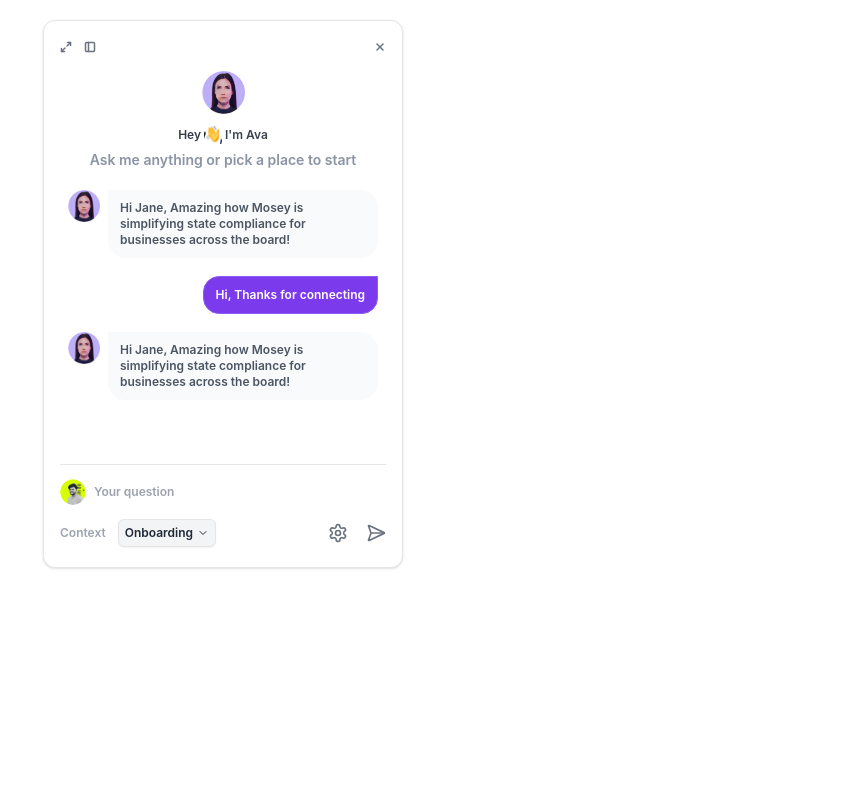
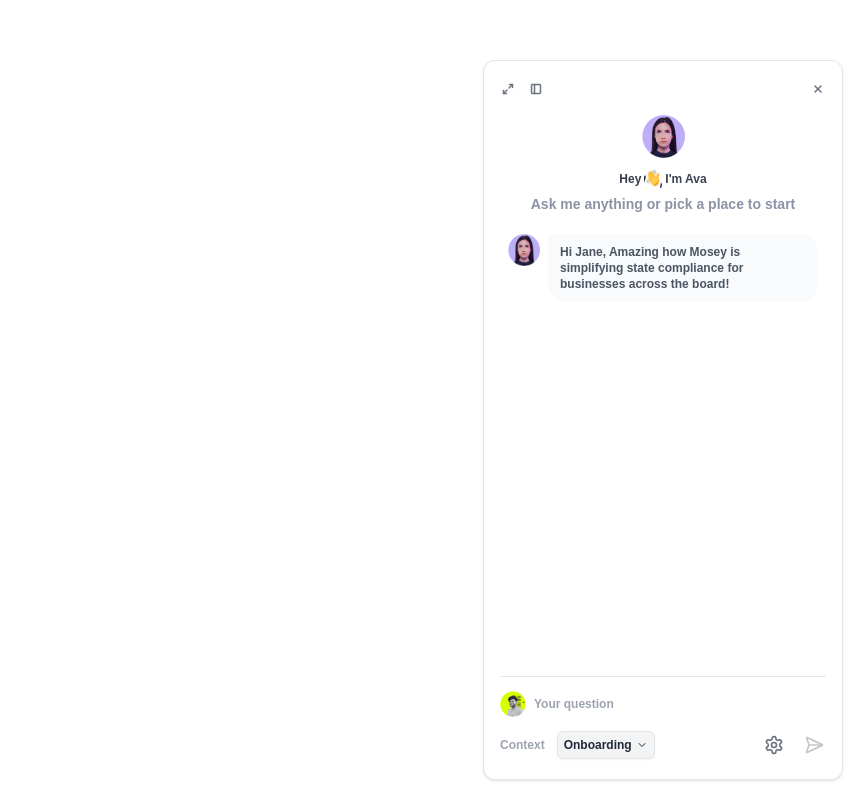
Before and after one commit to akshatj2209/chatbot-frontend, a Next.js app: page / in a window 1280 px wide. Shown: the whole page, without its empty margins (417-1280 px from the left). Built offline with nearby package versions, Linux system fonts and the light colour scheme.

Commit message:
feat: Add more UI functionalities and context

```diff
--- /dev/null
+++ b/app/(home)/components/ChatInterface/index.tsx
@@ -0,0 +1,31 @@
+'use client';
+
+import React from 'react';
+import { Button } from '@/components/ui/button';
+import { MessageSquare } from 'lucide-react';
+import ChatbotWidget from '@/components/ChatbotWidget';
+import { useChatContext } from '@/contexts/ChatContext';
+import { cn } from '@/lib/utils';
+
+export default function ChatInterface() {
+    const { isChatOpen, toggleChat, paneLocation, isMaximized } = useChatContext();
+
+    return (
+        <div className={cn(isMaximized && "w-[calc(100%-40px)]", !isMaximized && paneLocation === 'left' ? 'fixed bottom-5 left-5' : 'fixed bottom-5 right-5')}>
+            {isChatOpen ? (
+                <div className="transition-opacity duration-300 ease-in-out opacity-100">
+                    <ChatbotWidget />
+                </div>
+            ) : (
+                <div className="transition-opacity duration-300 ease-in-out opacity-100">
+                    <Button
+                        onClick={toggleChat}
+                        className="bg-violet-600 hover:bg-violet-800 text-white rounded-full p-3 shadow-lg h-12 w-12"
+                    >
+                        <MessageSquare size={24} />
+                    </Button>
+                </div>
+            )}
+        </div>
+    );
+}
--- /dev/null
+++ b/app/(home)/page.tsx
@@ -0,0 +1,13 @@
+import React from 'react';
+import ChatInterface from './components/ChatInterface';
+import { ChatContextProvider } from '@/contexts/ChatContext';
+
+export default function Home() {
+  return (
+    <main className="flex w-full min-h-screen flex-col items-center justify-between p-5 font-inter">
+      <ChatContextProvider>
+        <ChatInterface />
+      </ChatContextProvider>
+    </main>
+  );
+}
--- a/app/page.tsx
+++ /dev/null
@@ -1,9 +0,0 @@
-import ChatbotWidget from '@/components/ChatbotWidget';
-
-export default function Home() {
-  return (
-    <main className="flex min-h-screen flex-col items-center justify-between p-5 font-['Inter']">
-      <ChatbotWidget />
-    </main>
-  );
-}
--- a/components/ChatbotWidget/Footer/BottomActionRow.tsx
+++ b/components/ChatbotWidget/Footer/BottomActionRow.tsx
@@ -1,4 +1,4 @@
-import React, { useState } from 'react';
+import React from 'react';
 
 import { Button } from '@/components/ui/button';
 import {
@@ -8,9 +8,10 @@ import {
   DropdownMenuItem,
 } from '@/components/ui/dropdown-menu';
 import { ChevronDownIcon, SendHorizonal, Settings } from 'lucide-react';
+import { useChatContext } from '@/contexts/ChatContext';
 
 export default function BottomActionRow() {
-  const [context, setContext] = useState<string>('Onboarding');
+  const { context, setContext, isLoading, input, sendMessage } = useChatContext();
 
   return (
     <div className="flex flex-row justify-between items-center">
@@ -44,7 +45,13 @@ export default function BottomActionRow() {
       </div>
       <div className="flex gap-[18px] items-center">
         <Settings className="w-5 h-5 text-gray-500" strokeWidth={2} />
-        <SendHorizonal className="w-5 h-5 text-gray-500" strokeWidth={2} />
+        <button
+          className="w-6 h-6 flex items-center justify-center rounded-sm enabled:hover:bg-gray-200 disabled:opacity-40"
+          onClick={sendMessage}
+          disabled={isLoading || !input.length}
+        >
+          <SendHorizonal className="w-5 h-5 text-gray-500" strokeWidth={2} />
+        </button>
       </div>
     </div>
   );
--- a/components/ChatbotWidget/Footer/InputBox.tsx
+++ b/components/ChatbotWidget/Footer/InputBox.tsx
@@ -1,9 +1,11 @@
 'use client';
 
+import { useChatContext } from '@/contexts/ChatContext';
 import Image from 'next/image';
 import React from 'react';
 
 export default function InputBox() {
+  const { input, setInput, sendMessage } = useChatContext();
   return (
     <div className="flex flex-row gap-2 py-3.5 items-center">
       <Image
@@ -14,8 +16,16 @@ export default function InputBox() {
         className="rounded-full max-h-[26px] max-w-[26px] shrink-0"
       />
       <input
-        className="h-3.5 text-gray-900 font-semibold placeholder-gray-400 text-xs border-none ring-0 focus:border-none outline-none"
+        className="w-full h-3.5 text-gray-900 font-semibold placeholder-gray-400 text-xs border-none ring-0 focus:border-none outline-none"
         placeholder="Your question"
+        value={input}
+        onChange={(e) => setInput(e.target.value)}
+        onKeyDown={(e) => {
+          if (e.key === 'Enter') {
+            e.preventDefault();
+            sendMessage();
+          }
+        }}
       />
     </div>
   );
--- a/components/ChatbotWidget/Header/ActionRow.tsx
+++ b/components/ChatbotWidget/Header/ActionRow.tsx
@@ -1,14 +1,33 @@
 import React from 'react';
-import { Maximize2, PanelLeft, X } from 'lucide-react';
+import { Maximize2, Minimize2, PanelLeft, PanelRight, X } from 'lucide-react';
+import { useChatContext } from '@/contexts/ChatContext';
 
 export default function ActionRow() {
+  const { toggleChat, isLoading, setPaneLocation, paneLocation, isMaximized, setIsMaximized } = useChatContext();
   return (
     <div className="flex justify-between gap-4 text-gray-500 font-bold">
       <div className="flex gap-3">
-        <Maximize2 className="w-3 h-3" strokeWidth={3} />
-        <PanelLeft className="w-3 h-3" strokeWidth={3} />
+        <button
+          className="w-4 h-4 flex items-center justify-center rounded-sm hover:bg-gray-200"
+          onClick={() => setIsMaximized(prev => !prev)}
+        >
+          {isMaximized ? <Minimize2 className="w-3 h-3" strokeWidth={3} /> : <Maximize2 className="w-3 h-3" strokeWidth={3} />}
+        </button>
+        {!isMaximized && <button
+          className="w-4 h-4 flex items-center justify-center rounded-sm hover:bg-gray-200"
+          onClick={() => setPaneLocation(prev => prev === 'left' ? 'right' : 'left')}
+        >
+          {paneLocation === 'right' ? <PanelLeft className="w-3 h-3" strokeWidth={3} /> : <PanelRight className="w-3 h-3" strokeWidth={3} />}
+        </button>
+        }
       </div>
-      <X className="w-3 h-3" strokeWidth={3} />
+      <button
+        className="w-4 h-4 flex items-center justify-center rounded-sm hover:bg-gray-200"
+        onClick={toggleChat}
+        disabled={isLoading}
+      >
+        <X className="w-3 h-3" strokeWidth={3} />
+      </button>
     </div>
   );
 }
--- a/components/ChatbotWidget/index.tsx
+++ b/components/ChatbotWidget/index.tsx
@@ -1,82 +1,20 @@
 'use client';
 
-import React, { useState } from 'react';
+import React from 'react';
 import { Card, CardContent } from '@/components/ui/card';
 import Header from './Header';
-import { Message } from './types';
-import { v4 as uuidv4 } from 'uuid';
 import MessageBox from './MessageBox';
 import Footer from './Footer';
+import { useChatContext } from '@/contexts/ChatContext';
+import { cn } from '@/lib/utils';
 
 const ChatbotWidget: React.FC = () => {
-  const [messages, setMessages] = useState<Message[]>([
-    {
-      id: uuidv4(),
-      text: 'Hi Jane,\n Amazing how Mosey is simplifying state compliance for businesses across the board!',
-      sender: 'bot',
-    },
-    {
-      id: uuidv4(),
-      text: 'Hi, Thanks for connecting',
-      sender: 'user',
-    },
-    {
-      id: uuidv4(),
-      text: 'Hi Jane,\n Amazing how Mosey is simplifying state compliance for businesses across the board!',
-      sender: 'bot',
-    },
-  ]);
-  const [input, setInput] = useState<string>('');
-  const [isLoading, setIsLoading] = useState<boolean>(false);
-
-  const sendMessage = async () => {
-    if (input.trim() === '' || isLoading) return;
-
-    setIsLoading(true);
-    setMessages((prevMessages) => [...prevMessages, { id: uuidv4(), text: input, sender: 'user' }]);
-
-    try {
-      const response = await fetch('/api/chat', {
-        method: 'POST',
-        headers: { 'Content-Type': 'application/json' },
-        body: JSON.stringify({ message: input }),
-      });
-
-      if (!response.ok) {
-        throw new Error('Failed to get response from server');
-      }
-
-      const data = await response.json();
-      setMessages((prevMessages) => [
-        ...prevMessages,
-        { id: uuidv4(), text: data.response, sender: 'bot' },
-      ]);
-    } catch (error) {
-      console.error('Error sending message:', error);
-      setMessages((prevMessages) => [
-        ...prevMessages,
-        {
-          id: uuidv4(),
-          text: 'Sorry, there was an error processing your message.',
-          sender: 'bot',
-        },
-      ]);
-    } finally {
-      setIsLoading(false);
-      setInput('');
-    }
-  };
-
-  const handleKeyPress = (e: React.KeyboardEvent<HTMLInputElement>) => {
-    if (e.key === 'Enter' && !isLoading) {
-      sendMessage();
-    }
-  };
+  const { messages, isMaximized } = useChatContext();
 
   return (
-    <Card className="w-[360px] flex flex-col gap-5">
+    <Card className={cn("flex flex-col gap-5 h-[90vh] max-h-[90vh]", isMaximized ? 'w-full' : 'w-[360px]')}>
       <Header />
-      <CardContent className="overflow-y-auto">
+      <CardContent className="h-full overflow-y-auto">
         <MessageBox messages={messages} />
       </CardContent>
       <Footer />
--- /dev/null
+++ b/contexts/ChatContext.tsx
@@ -0,0 +1,112 @@
+'use client';
+
+import React, { createContext, useState, useContext, ReactNode } from 'react';
+import { Message } from '@/components/ChatbotWidget/types';
+import { v4 as uuidv4 } from 'uuid';
+import { PaneLocation } from './types';
+
+interface ChatContextType {
+    messages: Message[];
+    input: string;
+    isLoading: boolean;
+    isChatOpen: boolean;
+    setInput: React.Dispatch<React.SetStateAction<string>>;
+    sendMessage: () => Promise<void>;
+    toggleChat: () => void;
+    context: string;
+    setContext: (context: string) => void;
+    paneLocation: PaneLocation;
+    setPaneLocation: React.Dispatch<React.SetStateAction<PaneLocation>>;
+    isMaximized: boolean;
+    setIsMaximized: React.Dispatch<React.SetStateAction<boolean>>;
+}
+
+const ChatContext = createContext<ChatContextType | undefined>(undefined);
+
+export const ChatContextProvider: React.FC<{ children: ReactNode }> = ({ children }) => {
+    const [messages, setMessages] = useState<Message[]>([
+        {
+            id: uuidv4(),
+            text: 'Hi Jane,\n Amazing how Mosey is simplifying state compliance for businesses across the board!',
+            sender: 'bot',
+        },
+    ]);
+    const [input, setInput] = useState<string>('');
+    const [isLoading, setIsLoading] = useState<boolean>(false);
+    const [isChatOpen, setIsChatOpen] = useState<boolean>(true);
+    const [context, setContext] = useState<string>('Onboarding');
+    const [paneLocation, setPaneLocation] = useState<PaneLocation>('right');
+    const [isMaximized, setIsMaximized] = useState<boolean>(false);
+
+    const sendMessage = async () => {
+        if (input.trim() === '' || isLoading) return;
+
+        setIsLoading(true);
+        setMessages((prevMessages) => [...prevMessages, { id: uuidv4(), text: input, sender: 'user' }]);
+
+        try {
+            const response = await fetch('/api/chat', {
+                method: 'POST',
+                headers: { 'Content-Type': 'application/json' },
+                body: JSON.stringify({ message: input }),
+            });
+
+            if (!response.ok) {
+                throw new Error('Failed to get response from server');
+            }
+
+            const data = await response.json();
+            setMessages((prevMessages) => [
+                ...prevMessages,
+                { id: uuidv4(), text: data.response, sender: 'bot' },
+            ]);
+        } catch (error) {
+            console.error('Error sending message:', error);
+            setMessages((prevMessages) => [
+                ...prevMessages,
+                {
+                    id: uuidv4(),
+                    text: 'Sorry, there was an error processing your message.',
+                    sender: 'bot',
+                },
+            ]);
+        } finally {
+            setIsLoading(false);
+            setInput('');
+        }
+    };
+
+    const toggleChat = () => {
+        setIsChatOpen(!isChatOpen);
+    };
+
+    return (
+        <ChatContext.Provider
+            value={{
+                messages,
+                input,
+                isLoading,
+                isChatOpen,
+                setInput,
+                sendMessage,
+                toggleChat,
+                context,
+                setContext,
+                paneLocation,
+                setPaneLocation,
+                isMaximized,
+                setIsMaximized,
+            }}
+        >
+            {children}
+        </ChatContext.Provider>
+    );
+};
+
+export const useChatContext = () => {
+    const context = useContext(ChatContext);
+    if (context === undefined) {
+        throw new Error('useChat must be used within a ChatProvider');
+    }
+    return context;
+};
--- /dev/null
+++ b/contexts/types.ts
@@ -0,0 +1 @@
+export type PaneLocation = 'left' | 'right';
```
